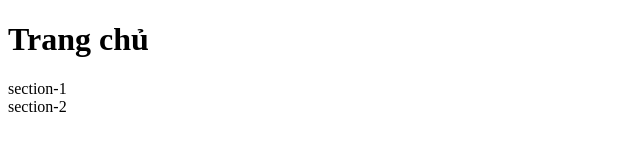
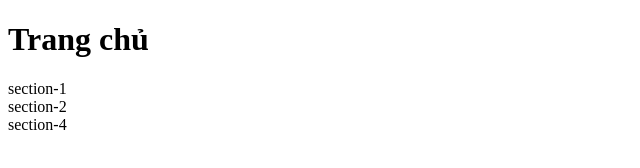
Before and after one commit to kieubaoviet2k6/hoc-git-fs9-2026, a plain HTML site: page index.html in a window 1280 px wide. Shown: the full height of the page, 0-640 px from the left. Drawn offline with Linux system fonts and the light colour scheme.

Commit message:
ong B code section-4 cua trang chu

```diff
--- a/index.html
+++ b/index.html
@@ -13,5 +13,8 @@
      <div class="section-2">
         section-2
     </div>
+    <div class="section-4">
+        section-4
+    </div>
 </body>
 </html>
```
